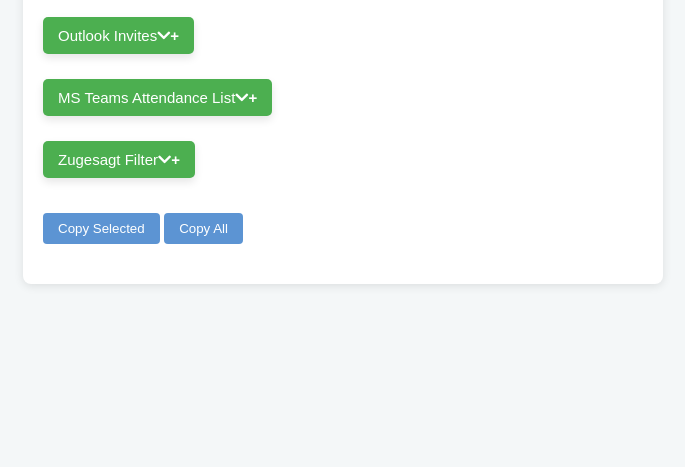
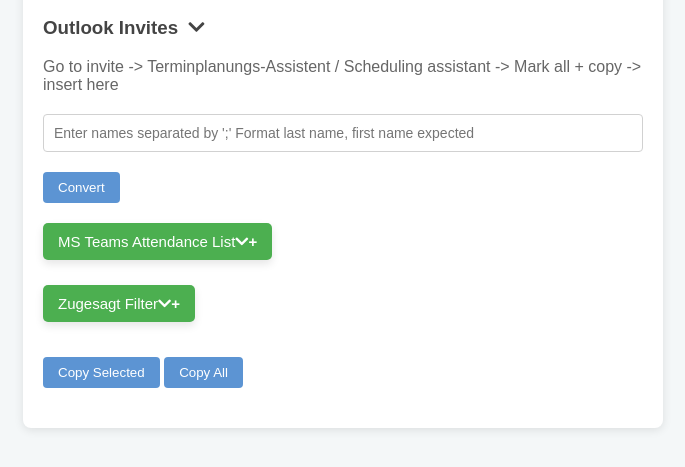
Before and after one commit to pythongod/InterviewListConverter, a plain HTML site: page index.html in a window 1280 px wide. Shown: the part 183-650 px from the top of the page, without its empty margins (297-982 px from the left). Drawn offline with Linux system fonts and the light colour scheme.

Commit message:
Update index.html

```diff
--- a/index.html
+++ b/index.html
@@ -19,13 +19,11 @@
         </p>
 
         <div class="section">
-            <button class="toggle-button" onclick="toggleSection('outlookInvites')">Outlook Invites  <i class="fas fa-chevron-down" id="icon-outlookInvites"></i></button>
-            <div id="outlookInvites" class="content">
-                <h3>Outlook Invites</h3>
+                <h3>Outlook Invites <i class="fas fa-chevron-down" id="icon-outlookInvites"></i></h3>
                 <p>Go to invite -> Terminplanungs-Assistent / Scheduling assistant -> Mark all + copy -> insert here</p>
                 <input type="text" id="inputString" placeholder="Enter names separated by ';' Format last name, first name expected">
                 <button id="convertInputBtn">Convert</button>
-            </div>
+
         </div>
 
         <div class="section">
```
